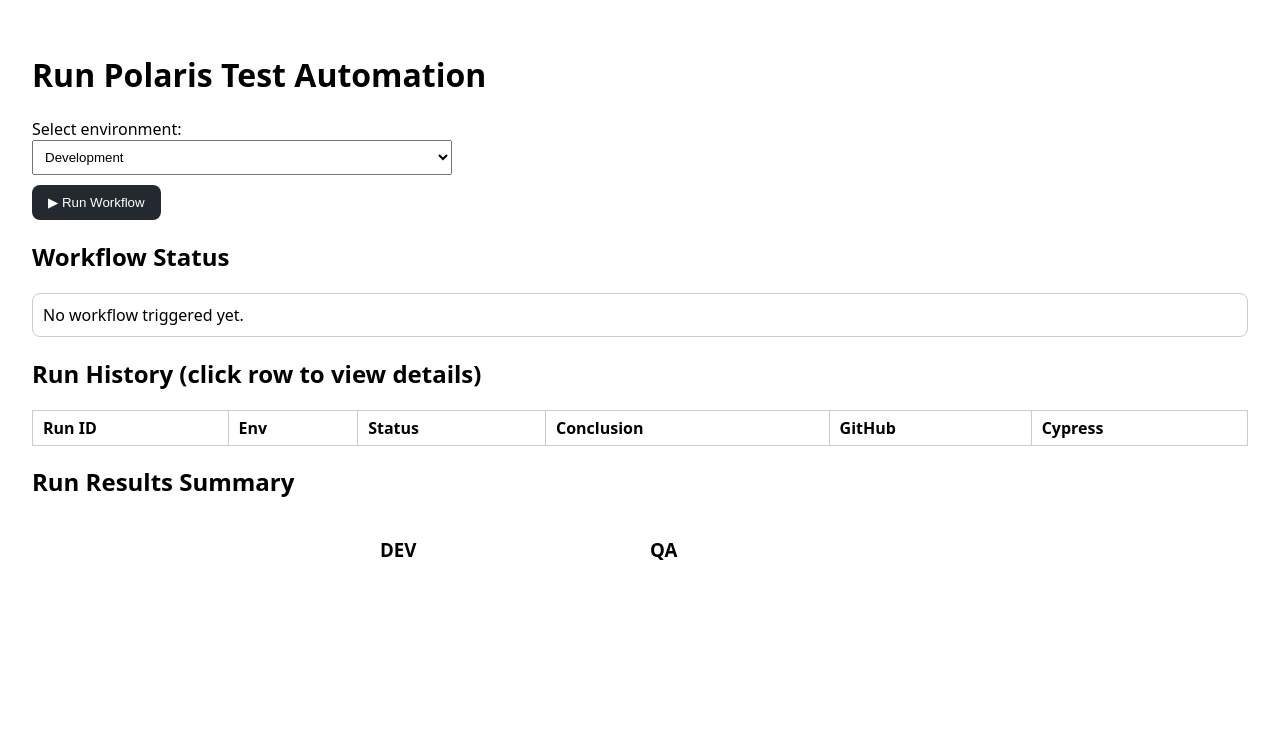
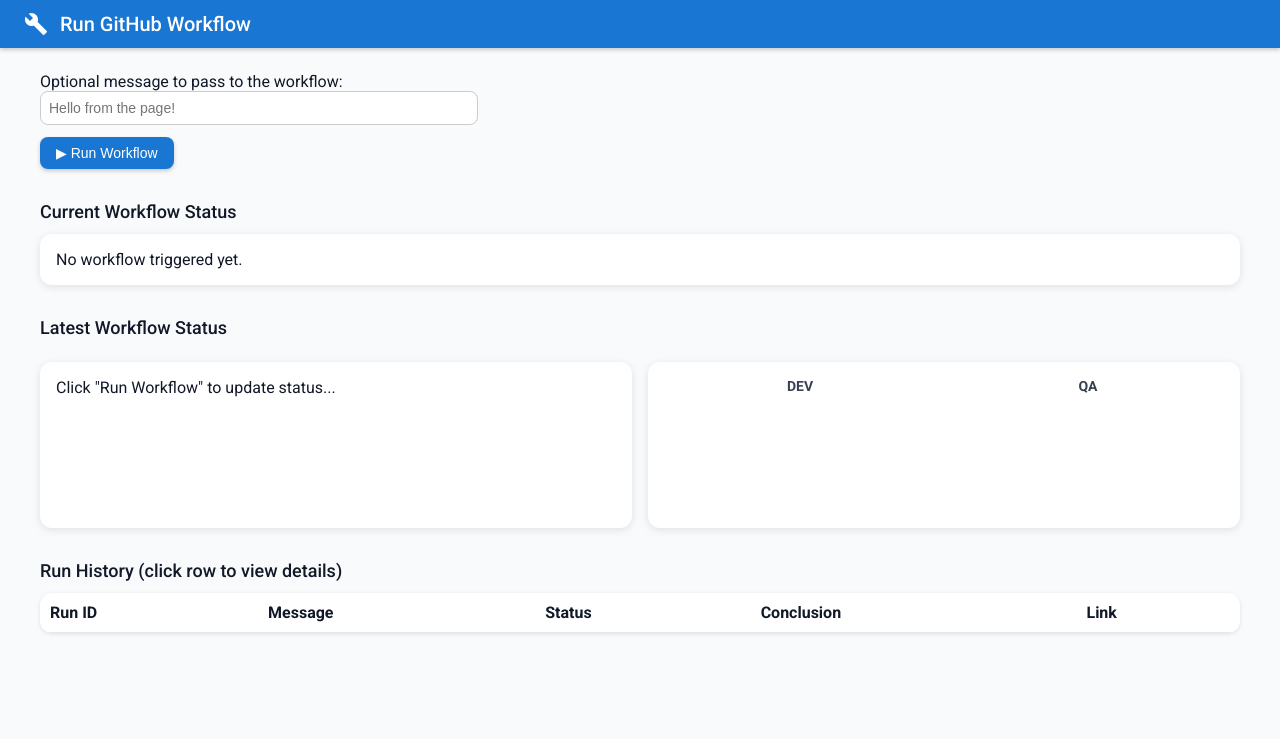
Before and after one commit to mribeiroh/test-page, a website: page index.html in a window 1280 px wide. Drawn offline with nearby package versions, Linux system fonts and the light colour scheme; no server answers.

Commit message:
Updating html layout

```diff
--- a/index.html
+++ b/index.html
@@ -2,86 +2,235 @@
 <html lang="en">
 <head>
   <meta charset="UTF-8" />
-  <title>Run Polaris Test Automation</title>
+  <title>Run CI</title>
   <meta name="viewport" content="width=device-width, initial-scale=1" />
+
+  <!-- MUI Fonts + Icons -->
+  <link rel="stylesheet" href="https://fonts.googleapis.com/css?family=Roboto:300,400,500,700&display=swap" />
+  <link rel="stylesheet" href="https://fonts.googleapis.com/icon?family=Material+Icons" />
+
   <style>
-    body { font-family: system-ui, -apple-system, Segoe UI, Roboto, sans-serif; padding: 24px; }
-    .btn { padding: 10px 16px; border-radius: 8px; background: #24292f; color: #fff; border: 0; cursor: pointer; }
-    .row { margin: 10px 0; }
-    select { width: 100%; max-width: 420px; padding: 8px; }
-    #current-status-box { padding:10px; border:1px solid #ccc; border-radius:8px; margin-top:10px; }
-    table { border-collapse: collapse; width: 100%; margin-top: 12px; cursor: pointer; }
-    table, th, td { border: 1px solid #ccc; }
-    th, td { padding: 6px 10px; text-align: left; }
-    tr.success { background-color: #d4edda; }
-    tr.failure { background-color: #f8d7da; }
-    tr.running { background-color: #fff3cd; }
-    tr.other   { background-color: #e2e3e5; }
-    tr:hover { background-color: #dbeafe; }
-    tr.tracked { outline: 2px solid #3b82f6; box-shadow: 0 0 8px #3b82f6; }
-    #charts { display: flex; gap: 20px; margin-top: 20px; justify-content: center; flex-wrap: wrap; }
-    .chart-box { width: 250px; }
+    body {
+      font-family: Roboto, sans-serif;
+      margin: 0;
+      background: #f9fafb;
+      color: #111827;
+    }
+
+    header {
+      background: #1976d2;
+      color: white;
+      display: flex;
+      align-items: center;
+      padding: 12px 24px;
+      box-shadow: 0px 2px 4px rgba(0,0,0,0.2);
+    }
+
+    header h1 {
+      font-size: 20px;
+      font-weight: 500;
+      margin: 0;
+      margin-left: 12px;
+    }
+
+    main {
+      padding: 24px;
+      max-width: 1200px;
+      margin: auto;
+    }
+
+    h2 {
+      margin-top: 32px;
+      margin-bottom: 8px;
+      font-size: 18px;
+      font-weight: 500;
+    }
+
+    .btn {
+      background: #1976d2;
+      color: #fff;
+      border: none;
+      border-radius: 8px;
+      padding: 8px 16px;
+      font-size: 14px;
+      cursor: pointer;
+      box-shadow: 0 2px 4px rgba(0,0,0,0.2);
+      transition: background 0.2s ease;
+    }
+    .btn:hover {
+      background: #1565c0;
+    }
+
+    /* Loading spinner inside button */
+    .btn.loading {
+      position: relative;
+      color: transparent !important;
+    }
+    .btn.loading::after {
+      content: "";
+      position: absolute;
+      top: 50%;
+      left: 50%;
+      width: 16px;
+      height: 16px;
+      margin: -8px 0 0 -8px;
+      border: 2px solid #fff;
+      border-top: 2px solid transparent;
+      border-radius: 50%;
+      animation: spin 1s linear infinite;
+    }
+
+    .card {
+      background: white;
+      border-radius: 12px;
+      box-shadow: 0 2px 8px rgba(0,0,0,0.1);
+      padding: 16px;
+      margin-top: 12px;
+    }
+
+    .spinner {
+      display: inline-block;
+      width: 16px;
+      height: 16px;
+      border: 2px solid #ccc;
+      border-top: 2px solid #1976d2;
+      border-radius: 50%;
+      animation: spin 1s linear infinite;
+      vertical-align: middle;
+      margin-right: 6px;
+    }
+    @keyframes spin { 0% { transform: rotate(0deg); } 100% { transform: rotate(360deg); } }
+
+    table {
+      border-collapse: collapse;
+      width: 100%;
+      margin-top: 12px;
+      background: white;
+      border-radius: 12px;
+      overflow: hidden;
+      box-shadow: 0 1px 4px rgba(0,0,0,0.1);
+    }
+    th, td {
+      padding: 10px;
+      text-align: left;
+      border-bottom: 1px solid #e5e7eb;
+    }
+    tr:hover { background: #f3f4f6; }
+    tr.success { background: #e6f4ea; }
+    tr.failure { background: #fdecea; }
+    tr.running { background: #fff8e1; }
+    tr.other   { background: #f9fafb; }
+    tr.highlight { outline: 2px solid #1976d2; }
+
+    input[type="text"] {
+      width: 100%;
+      max-width: 420px;
+      padding: 8px;
+      border-radius: 8px;
+      border: 1px solid #ccc;
+      font-size: 14px;
+    }
+
+    /* layout for status + charts */
+    .status-layout {
+      display: grid;
+      grid-template-columns: 1fr 1fr;
+      gap: 16px;
+      align-items: stretch;
+      margin-top: 12px;
+    }
+
+    #charts-box {
+      display: flex;
+      flex-direction: row;
+      justify-content: space-around;
+      align-items: flex-start;
+      flex-wrap: wrap;
+      gap: 16px;
+    }
+
+    .chart-container {
+      display: flex;
+      flex-direction: column;
+      align-items: center;
+      max-width: 220px;
+      flex: 1;
+    }
+
+    .chart-container h3 {
+      margin: 0 0 8px;
+      font-size: 14px;
+      font-weight: 600;
+      text-transform: uppercase;
+      color: #374151;
+    }
+
+    .chart-container canvas {
+      width: 100%;
+    }
   </style>
-  <script src="https://cdn.jsdelivr.net/npm/chart.js"></script>
 </head>
 <body>
-  <h1>Run Polaris Test Automation</h1>
+  <header>
+    <span class="material-icons">build</span>
+    <h1>Run GitHub Workflow</h1>
+  </header>
 
-  <div class="row">
-    <label>Select environment:</label><br />
-    <select id="env">
-      <option value="dev">Development</option>
-      <option value="qa">QA</option>
-    </select>
-  </div>
+  <main>
+    <div>
+      <label>Optional message to pass to the workflow:</label><br />
+      <input id="msg" type="text" placeholder="Hello from the page!" />
+    </div>
 
-  <div class="row">
-    <button id="run" class="btn">▶ Run Workflow</button>
-  </div>
+    <div style="margin-top:12px;">
+      <button id="run" class="btn">▶ Run Workflow</button>
+    </div>
 
-  <div class="row">
-    <h2>Workflow Status</h2>
-    <div id="current-status-box">No workflow triggered yet.</div>
-  </div>
+    <h2>Current Workflow Status</h2>
+    <div id="current-status-box" class="card">No workflow triggered yet.</div>
 
-  <div class="row">
+    <h2>Latest Workflow Status</h2>
+    <div class="status-layout">
+      <div id="status-box" class="card">Click "Run Workflow" to update status...</div>
+      <div id="charts-box" class="card">
+        <div class="chart-container">
+          <h3>DEV</h3>
+          <canvas id="devChart"></canvas>
+        </div>
+        <div class="chart-container">
+          <h3>QA</h3>
+          <canvas id="qaChart"></canvas>
+        </div>
+      </div>
+    </div>
+
     <h2>Run History (click row to view details)</h2>
     <table id="history-table">
       <thead>
         <tr>
           <th>Run ID</th>
-          <th>Env</th>
+          <th>Message</th>
           <th>Status</th>
           <th>Conclusion</th>
-          <th>GitHub</th>
-          <th>Cypress</th>
+          <th>Link</th>
         </tr>
       </thead>
       <tbody></tbody>
     </table>
-  </div>
+  </main>
 
-  <div class="row">
-    <h2>Run Results Summary</h2>
-    <div id="charts">
-      <div class="chart-box">
-        <h3>DEV</h3>
-        <canvas id="devChart"></canvas>
-      </div>
-      <div class="chart-box">
-        <h3>QA</h3>
-        <canvas id="qaChart"></canvas>
-      </div>
-    </div>
-  </div>
-
+  <script src="https://cdn.jsdelivr.net/npm/chart.js"></script>
   <script>
     let currentRunId = null;
     let devChart = null;
     let qaChart = null;
 
     async function dispatch() {
-      const env = document.getElementById("env").value;
+      const env = document.getElementById("env")?.value || "dev";
+      const runBtn = document.getElementById("run");
+
+      runBtn.classList.add("loading");
+      runBtn.disabled = true;
 
       try {
         const r = await fetch("https://test-page-46f5.vercel.app/api/trigger", {
@@ -105,6 +254,9 @@
       } catch (err) {
         document.getElementById("current-status-box").innerHTML =
           `<p style="color:red;">⚠️ ${err.message}</p>`;
+      } finally {
+        runBtn.classList.remove("loading");
+        runBtn.disabled = false;
       }
     }
 
@@ -138,7 +290,6 @@
           if (run.status === "queued" || run.status === "in_progress") {
             setTimeout(updateCurrentStatus, 5000);
           }
-          // 🛑 Do not clear currentRunId when finished
         } else {
           box.innerHTML = `<p style="color:red;">⚠️ Run ${currentRunId} not found.</p>`;
         }
@@ -186,7 +337,6 @@
         `;
       }).join("");
 
-      // Click row → manually track that run
       document.querySelectorAll("#history-table tbody tr").forEach(row => {
         row.addEventListener("click", () => {
           currentRunId = row.dataset.id;
@@ -266,13 +416,11 @@
 
     document.getElementById("run").addEventListener("click", dispatch);
 
-    // Auto-refresh
     setInterval(() => {
       if (currentRunId) updateCurrentStatus();
       updateHistoryFromServer();
     }, 15000);
 
-    // Initial load
     updateHistoryFromServer();
   </script>
 </body>
```
